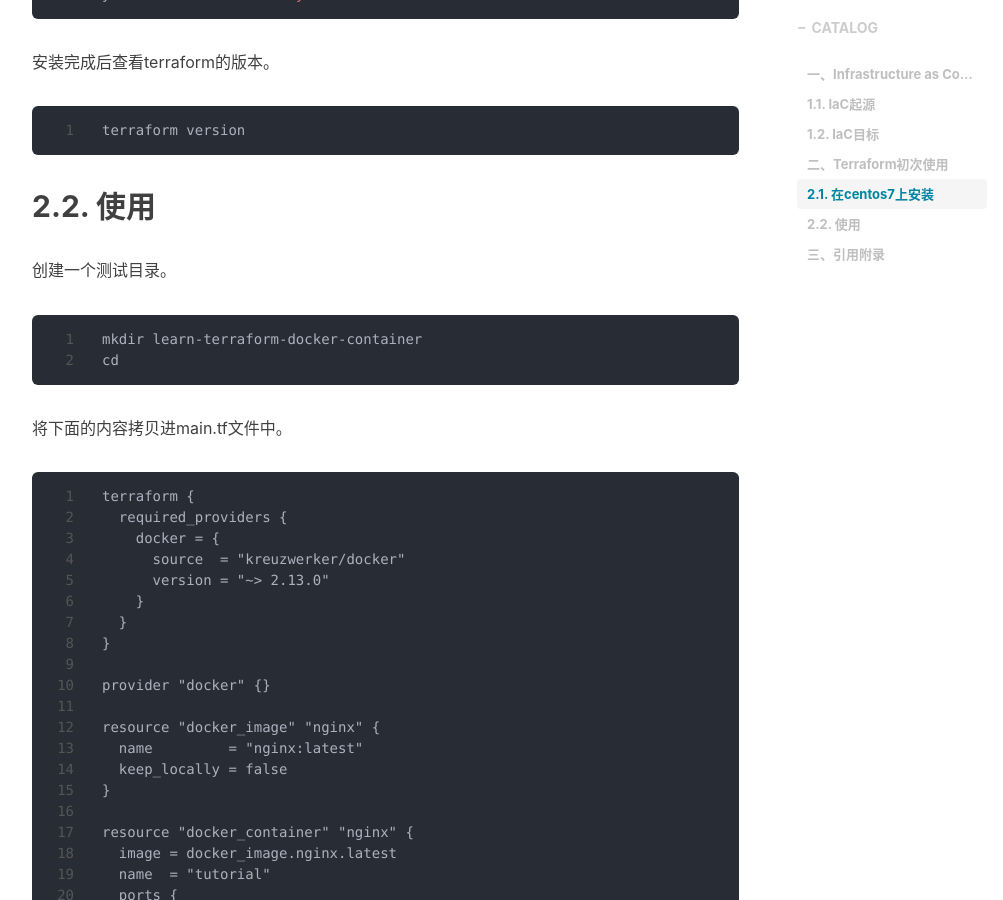
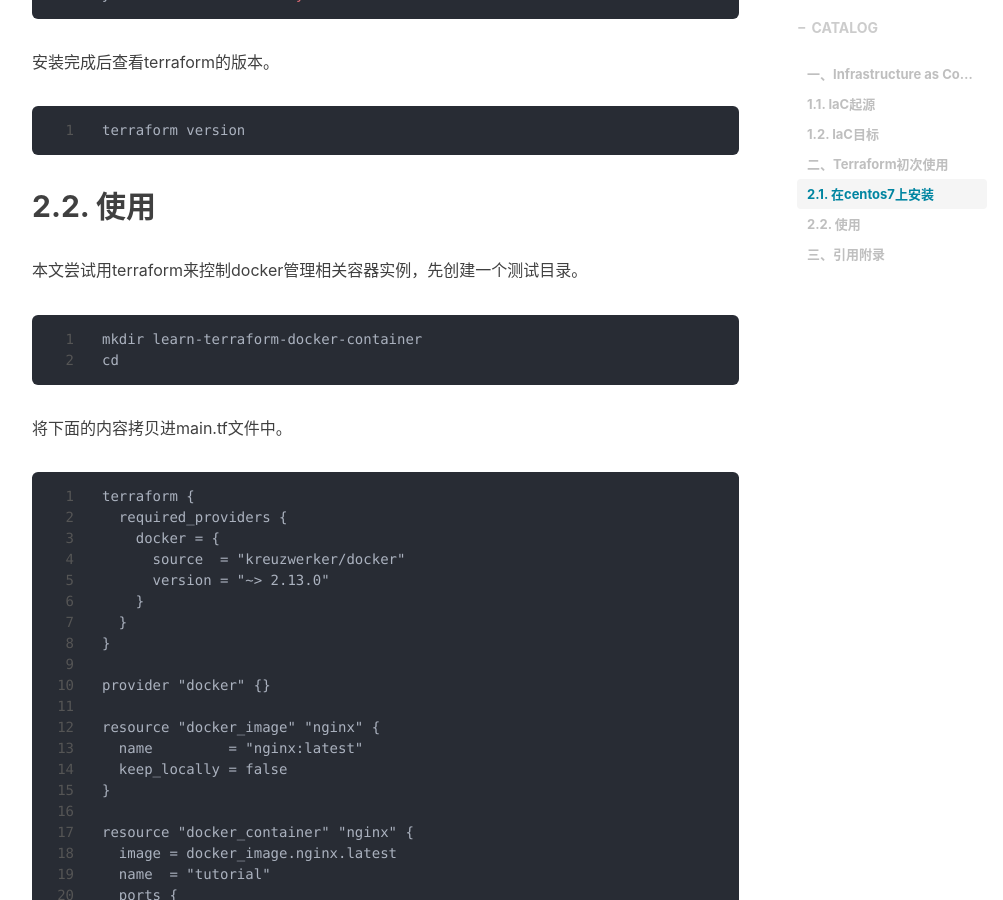
Before and after one commit to shihai1991/shihai1991.github.io, a Jekyll site: the page built from _posts/2022-06-10-Terraform初体验.md, in a window 1280 px wide and 900 px high, scrolled down 1556 px. Shown: the whole window, without its empty margins (233-1236 px from the left). Built offline with Jekyll 4.4.1, drawn with Linux system fonts in a browser that asks for light colours; nearby versions of some CDN libraries; comment, search, counter and statistics services are not loaded.

Commit message:
Update 2022-06-10-Terraform初体验.md

````diff
--- a/_posts/2022-06-10-Terraform初体验.md
+++ b/_posts/2022-06-10-Terraform初体验.md
@@ -39,7 +39,7 @@ terraform version
 ```
 
 ## 2.2. 使用
-创建一个测试目录。
+本文尝试用terraform来控制docker管理相关容器实例，先创建一个测试目录。
 ```
 mkdir learn-terraform-docker-container
 cd
````
